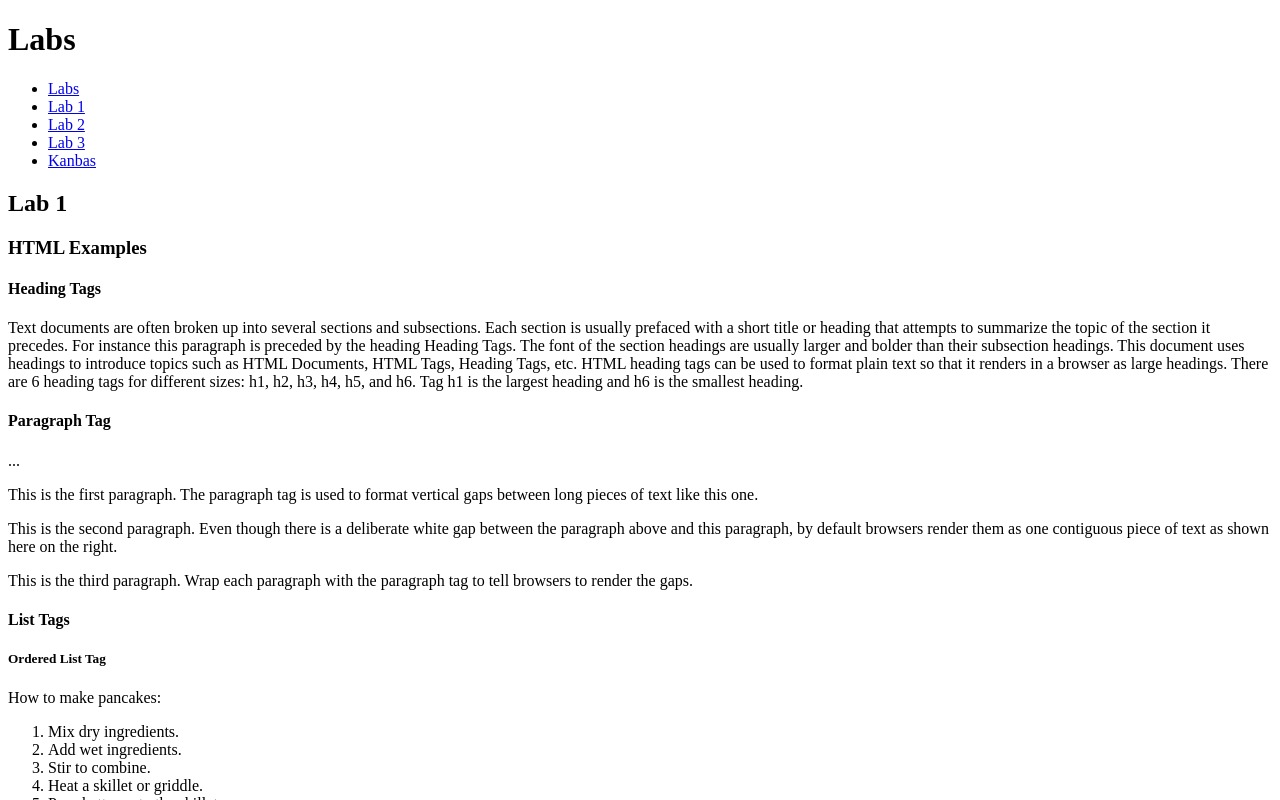
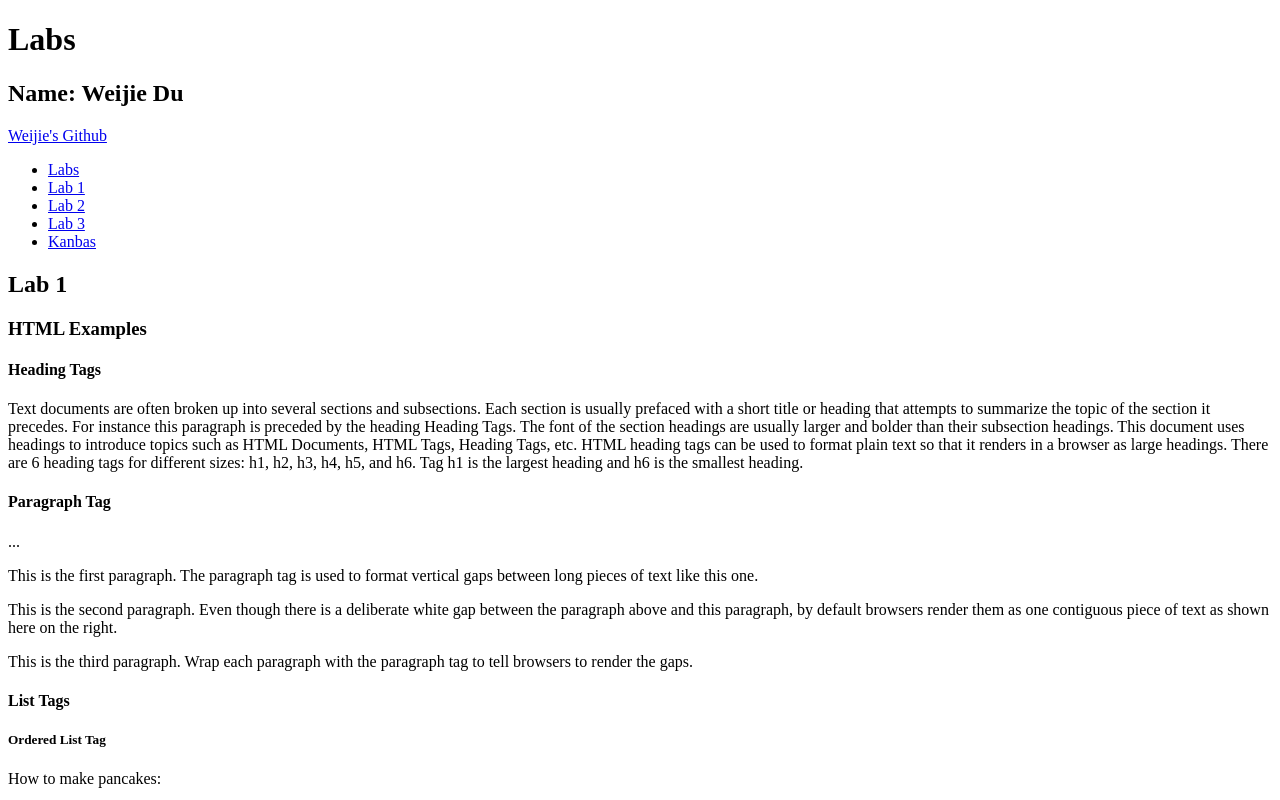
Before and after one commit to dwj020724/kanbas-react-web-app-cs5610-fa24, a React (Create React App) app: page /#/Labs/Lab1 in a window 1280 px wide. Shown: the top 800 px of the page. Built offline with nearby package versions, Linux system fonts and the light colour scheme.

Commit message:
Add my name and github page

```diff
--- a/src/Labs/index.tsx
+++ b/src/Labs/index.tsx
@@ -7,6 +7,8 @@ export default function Labs(){
     return(
     <div>
       <h1>Labs</h1>
+      <h2>Name: Weijie Du</h2>
+      <a id="wd-github" href="https://github.com/dwj020724">Weijie's Github</a>
       <TOC />
       <Routes>
         <Route path="/" element={<Navigate to="Lab1" />} />
```
